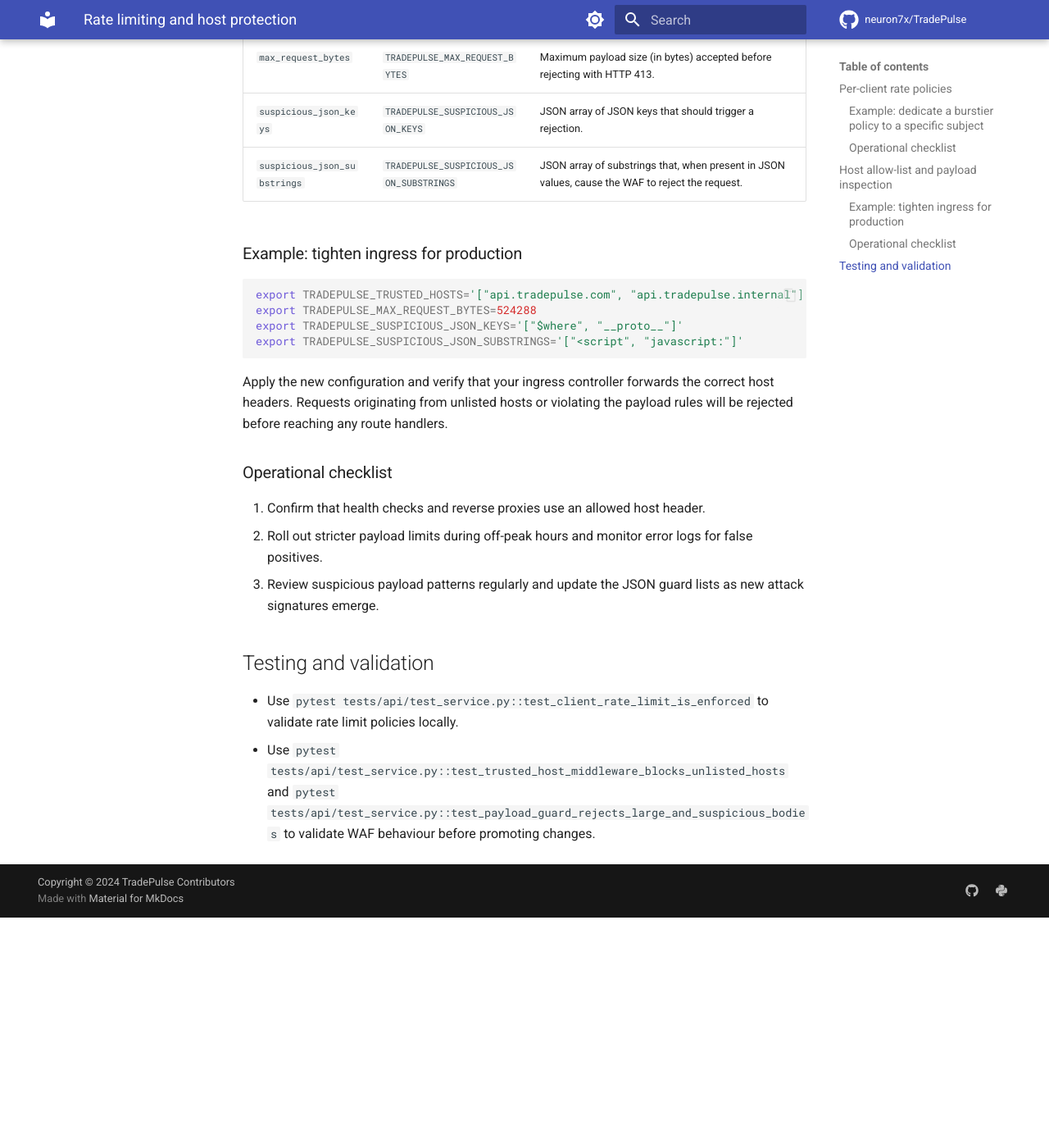
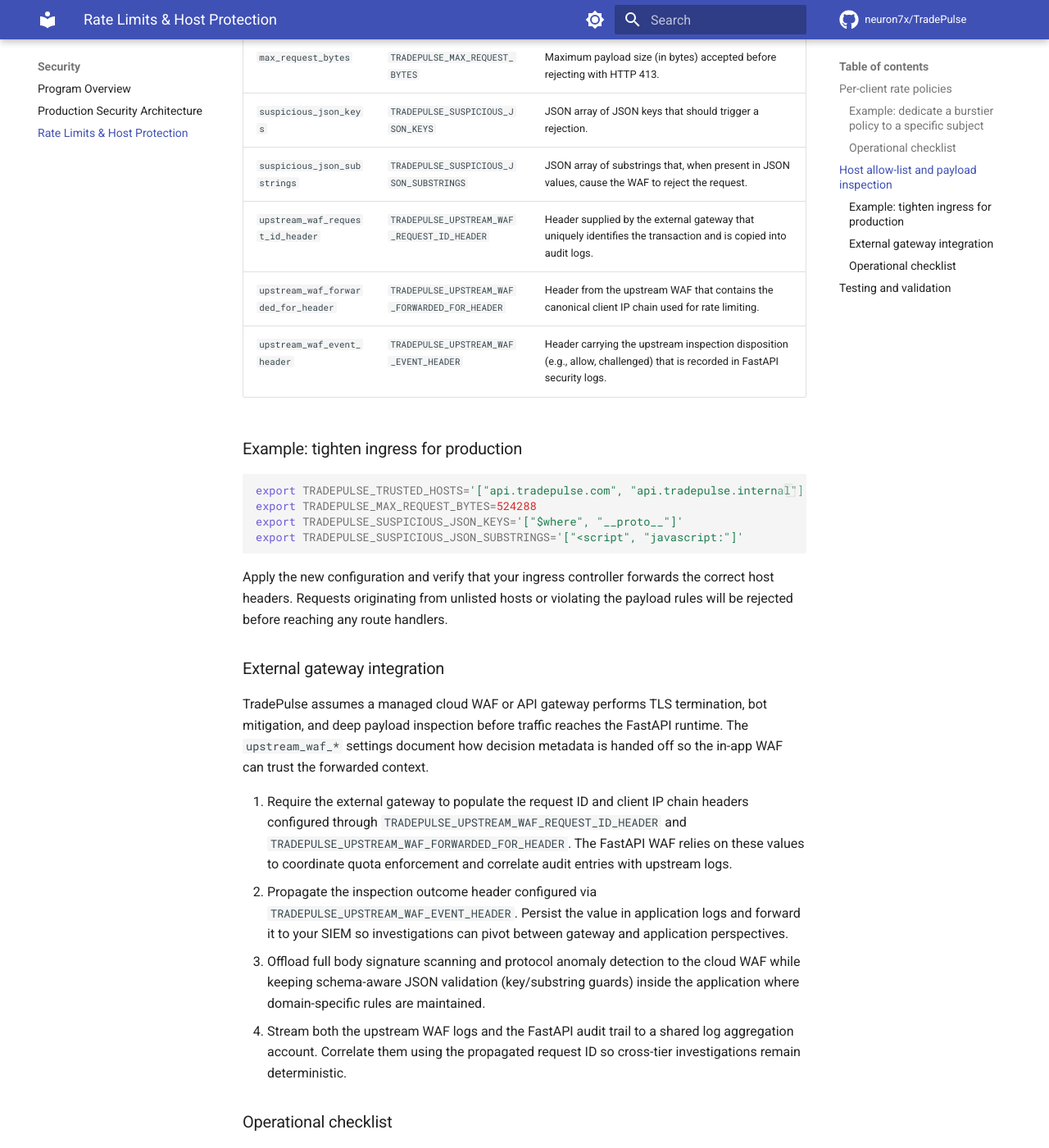
Before and after one commit to neuron7x/TradePulse, an MkDocs documentation site: the page built from docs/rate-limits-and-host-protection.md, in a window 1280 px wide and 1400 px high, scrolled down 1530 px. Shown: the whole window at 82% size. Built offline with MkDocs 1.6.1 and Material for MkDocs 9.7.7, drawn with Linux system fonts in a browser that asks for light colours; comment, search, counter and statistics services are not loaded; the version menu is left out; before the commit the page ends 2649 px from its top, so only the background shows below that.

Commit message:
docs: add production security architecture and gateway hand-offs

```diff
--- a/docs/rate-limits-and-host-protection.md
+++ b/docs/rate-limits-and-host-protection.md
@@ -48,6 +48,9 @@
 | `max_request_bytes` | `TRADEPULSE_MAX_REQUEST_BYTES` | Maximum payload size (in bytes) accepted before rejecting with HTTP 413. |
 | `suspicious_json_keys` | `TRADEPULSE_SUSPICIOUS_JSON_KEYS` | JSON array of JSON keys that should trigger a rejection. |
 | `suspicious_json_substrings` | `TRADEPULSE_SUSPICIOUS_JSON_SUBSTRINGS` | JSON array of substrings that, when present in JSON values, cause the WAF to reject the request. |
+| `upstream_waf_request_id_header` | `TRADEPULSE_UPSTREAM_WAF_REQUEST_ID_HEADER` | Header supplied by the external gateway that uniquely identifies the transaction and is copied into audit logs. |
+| `upstream_waf_forwarded_for_header` | `TRADEPULSE_UPSTREAM_WAF_FORWARDED_FOR_HEADER` | Header from the upstream WAF that contains the canonical client IP chain used for rate limiting. |
+| `upstream_waf_event_header` | `TRADEPULSE_UPSTREAM_WAF_EVENT_HEADER` | Header carrying the upstream inspection disposition (e.g., allow, challenged) that is recorded in FastAPI security logs. |
 
 ### Example: tighten ingress for production
 
@@ -61,6 +64,29 @@
 Apply the new configuration and verify that your ingress controller forwards the
 correct host headers. Requests originating from unlisted hosts or violating the
 payload rules will be rejected before reaching any route handlers.
+
+### External gateway integration
+
+TradePulse assumes a managed cloud WAF or API gateway performs TLS termination,
+bot mitigation, and deep payload inspection before traffic reaches the
+FastAPI runtime. The `upstream_waf_*` settings document how decision metadata
+is handed off so the in-app WAF can trust the forwarded context.
+
+1. Require the external gateway to populate the request ID and client IP chain
+   headers configured through `TRADEPULSE_UPSTREAM_WAF_REQUEST_ID_HEADER` and
+   `TRADEPULSE_UPSTREAM_WAF_FORWARDED_FOR_HEADER`. The FastAPI WAF relies on
+   these values to coordinate quota enforcement and correlate audit entries
+   with upstream logs.
+2. Propagate the inspection outcome header configured via
+   `TRADEPULSE_UPSTREAM_WAF_EVENT_HEADER`. Persist the value in application logs
+   and forward it to your SIEM so investigations can pivot between gateway and
+   application perspectives.
+3. Offload full body signature scanning and protocol anomaly detection to the
+   cloud WAF while keeping schema-aware JSON validation (key/substring guards)
+   inside the application where domain-specific rules are maintained.
+4. Stream both the upstream WAF logs and the FastAPI audit trail to a shared
+   log aggregation account. Correlate them using the propagated request ID so
+   cross-tier investigations remain deterministic.
 
 ### Operational checklist
 
--- a/mkdocs.yml
+++ b/mkdocs.yml
@@ -81,9 +81,12 @@
       - Incident Playbooks: incident_playbooks.md
       - Live Trading Runbook: runbook_live_trading.md
       - Data Incident Runbook: runbook_data_incident.md
-      - Security: ../SECURITY.md
       - Governance and Data Controls: governance.md
       - Deployment: deployment.md
+  - Security:
+      - Program Overview: ../SECURITY.md
+      - Production Security Architecture: security/architecture.md
+      - Rate Limits & Host Protection: rate-limits-and-host-protection.md
   - Governance Records:
       - Architecture Decision Records: adr/index.md
   - Reference:
```
Also changed, not shown: docs/architecture/system_overview.md (+1 -0 lines), docs/deployment.md (+4 -0 lines), docs/security/architecture.md (added, +86 -0 lines), 3 other files.
